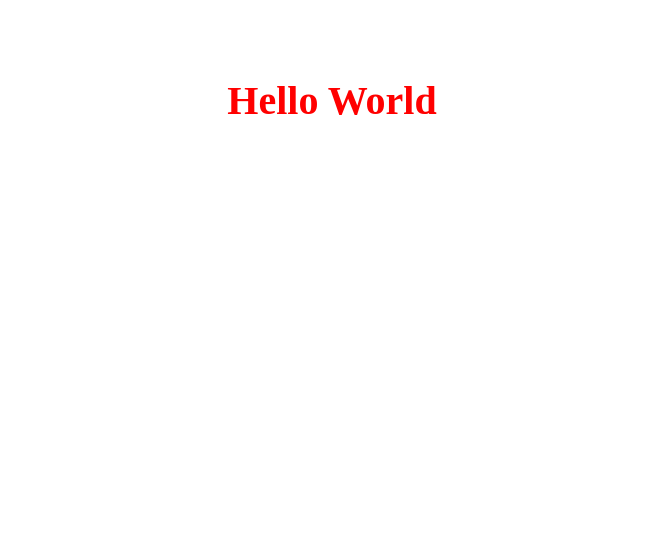
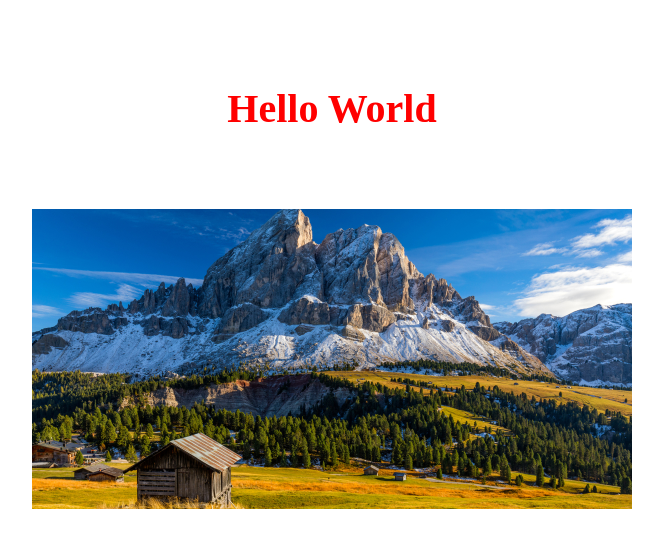
Before and after one commit to LucaCassano96/vue-hello, a plain HTML site: page index.html in a window 1280 px wide. Shown: the whole page, without its empty margins (308-971 px from the left). Drawn offline with nearby package versions, Linux system fonts and the light colour scheme.

Commit message:
immagine inserita

```diff
--- a/index.html
+++ b/index.html
@@ -9,9 +9,13 @@
 </head>
 <body>
 
-    <div id="title">
+    <div id="container">
 
         <h1 :class = "color">{{ message }}</h1>
+        <div :class="imageContainer">
+            <img v-bind:src="img" />
+        </div>
+
 
     </div>
 
--- a/style.css
+++ b/style.css
@@ -1,6 +1,19 @@
+
+#container{
+    display: flex;
+    flex-direction: column;
+    justify-content: center;
+    align-items: center;
+}
 .red{
     color: red;
     text-align: center;
     padding: 50px;
     font-size: 40px;
 }
+
+.size, .size img{
+    width: 600px;
+
+
+}
--- a/vue-hello.js
+++ b/vue-hello.js
@@ -2,11 +2,18 @@
 const { createApp } = Vue;
 
 createApp({
-data(){
+
+data()
+{
     return{
+
         message: "Hello World",
-        color: "red"
+        color: "red",
+        img: "img/montagna-a-settembre.jpeg",
+        imageContainer: "size",
+
     }
+
 }
 
-}).mount("#title")
+}).mount("#container")
```
Also changed, not shown: img/montagna-a-settembre.jpeg (added).
